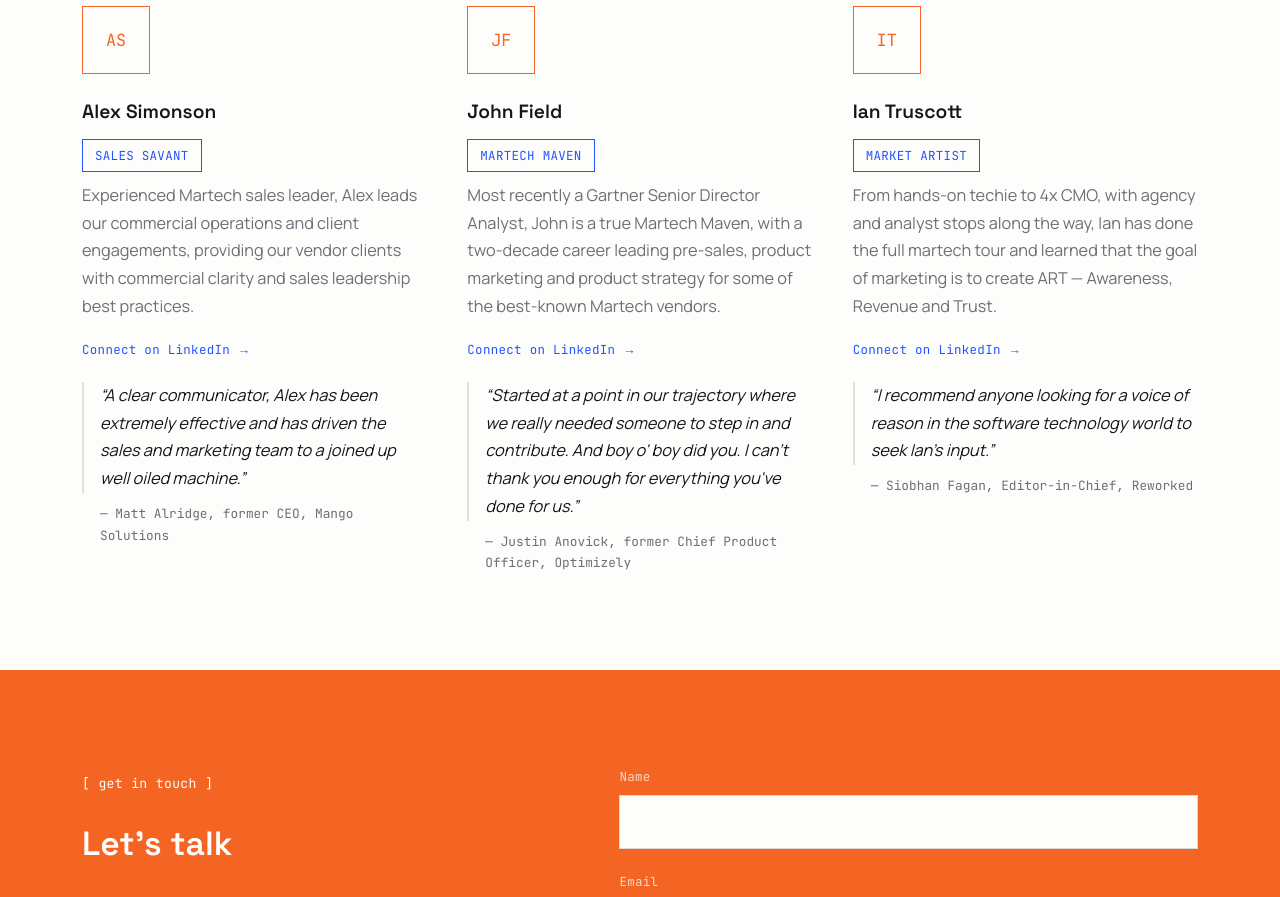
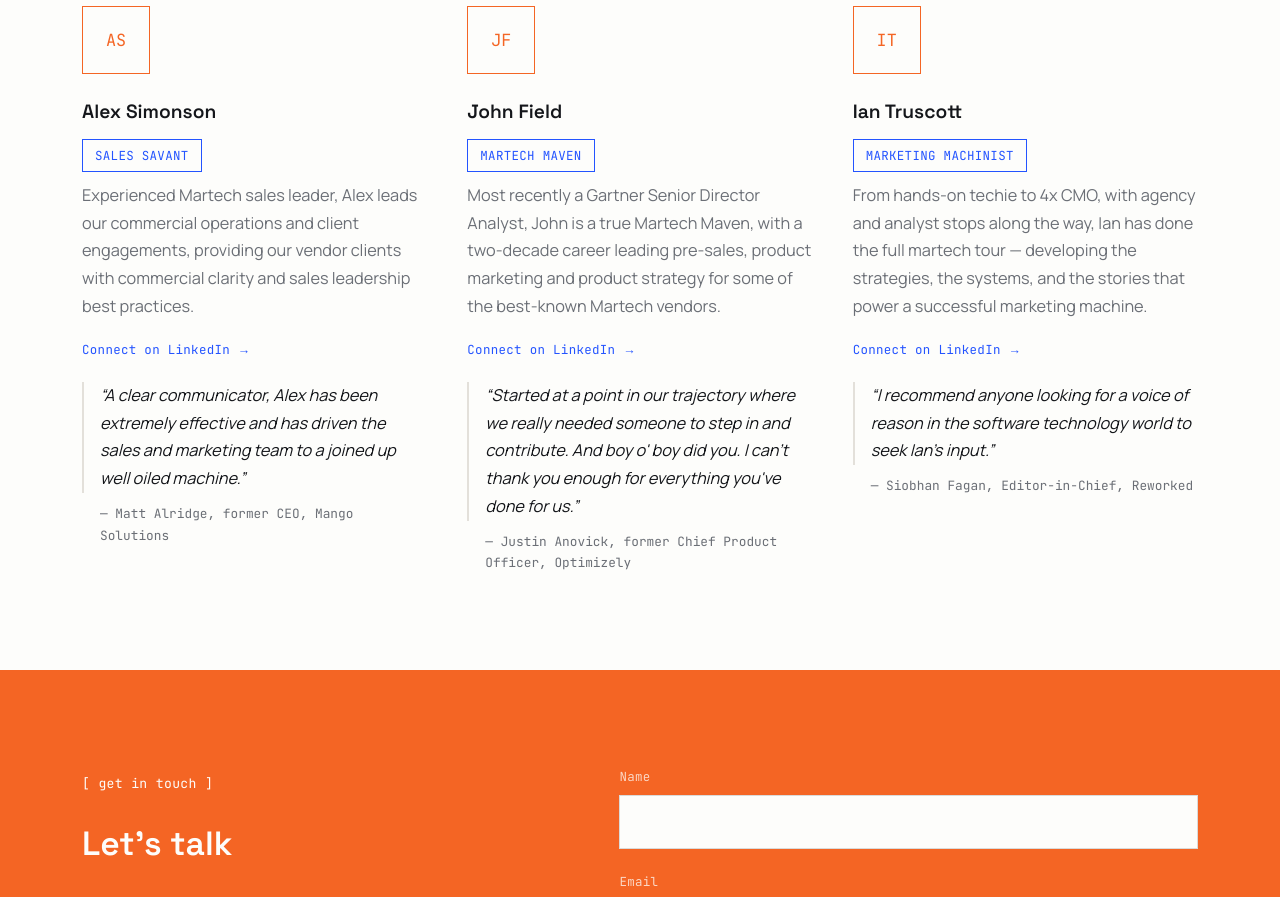
Before and after one commit to vb-iant/martechinsiders, a Next.js app: page / in a window 1280 px wide. Shown: the part 1760-2657 px from the top of the page. Built offline with nearby package versions, Linux system fonts and the light colour scheme.

Commit message:
Update Ian's team badge and bio: Marketing Machinist

```diff
--- a/app/page.tsx
+++ b/app/page.tsx
@@ -58,8 +58,8 @@ const team = [
   {
     initials: "IT",
     name: "Ian Truscott",
-    badge: "MARKET ARTIST",
-    bio: "From hands-on techie to 4x CMO, with agency and analyst stops along the way, Ian has done the full martech tour and learned that the goal of marketing is to create ART — Awareness, Revenue and Trust.",
+    badge: "MARKETING MACHINIST",
+    bio: "From hands-on techie to 4x CMO, with agency and analyst stops along the way, Ian has done the full martech tour — developing the strategies, the systems, and the stories that power a successful marketing machine.",
     quote:
       "\u201CI recommend anyone looking for a voice of reason in the software technology world to seek Ian's input.\u201D",
     cite: "\u2014 Siobhan Fagan, Editor-in-Chief, Reworked",
```
